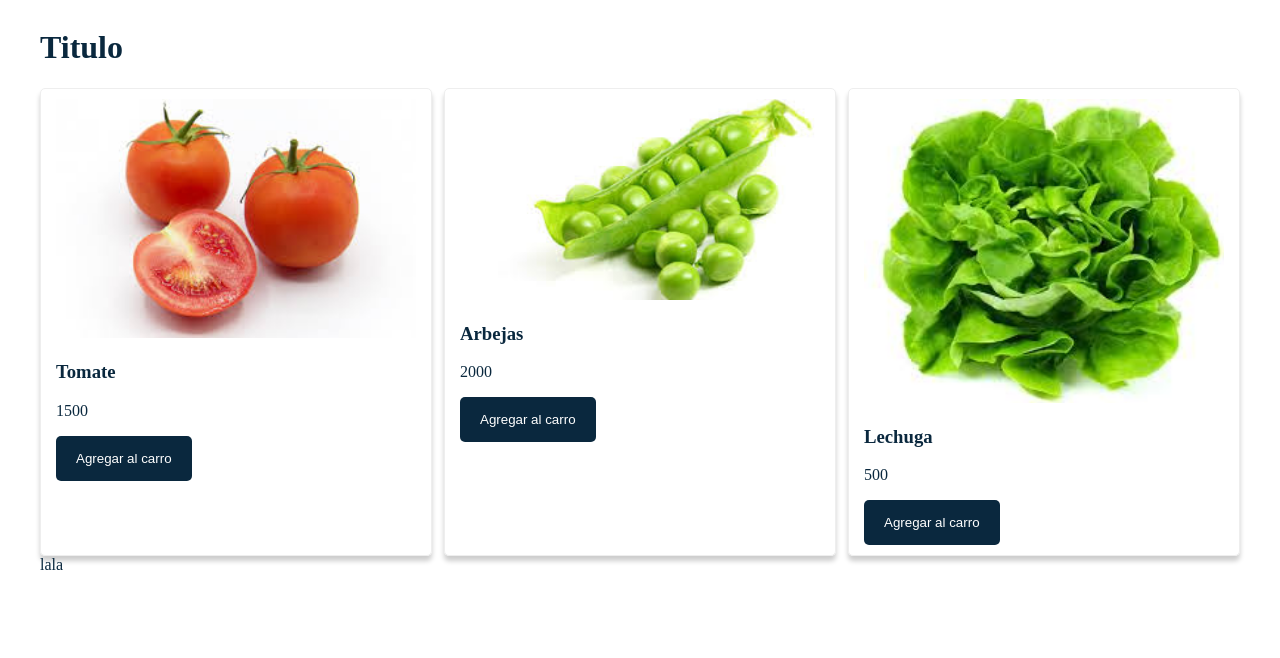
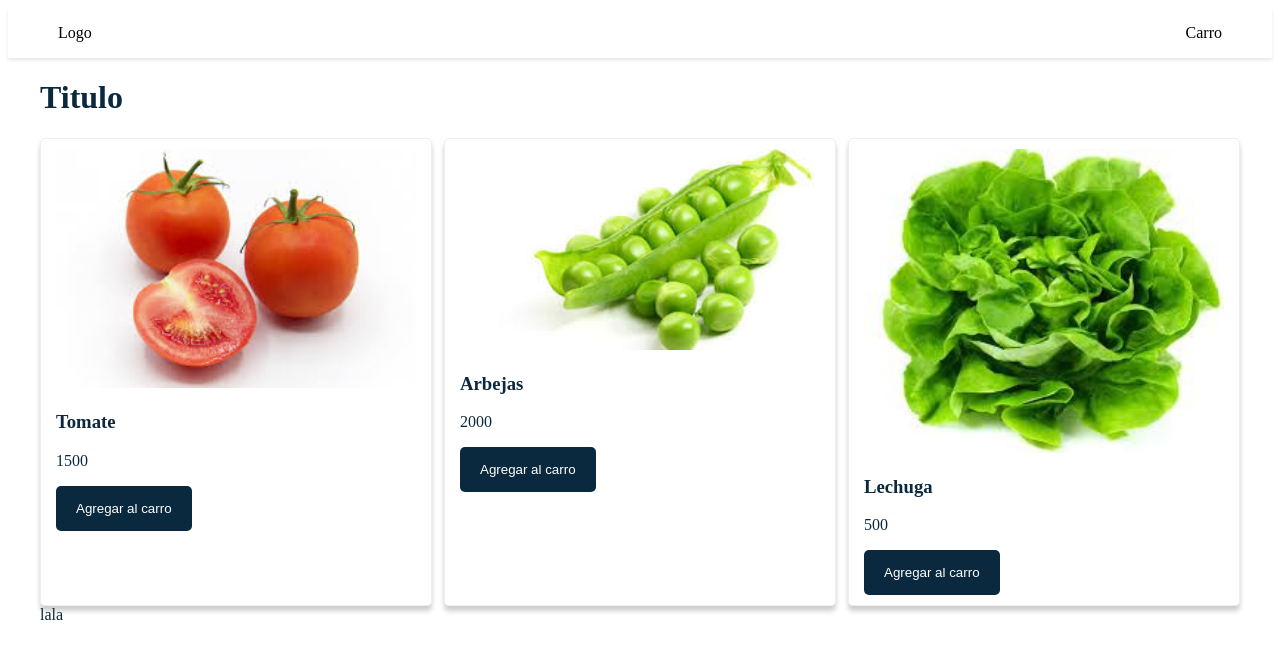
Before and after one commit to PabloRoves/29-proyecto-carro-de-compras, a React (Vite) app: page / in a window 1280 px wide. Shown: the top 658 px of the page. Built offline with nearby package versions, Linux system fonts and the light colour scheme.

Commit message:
Se implementa subsección 194 - Componente de navegación.

```diff
--- a/src/App.jsx
+++ b/src/App.jsx
@@ -2,6 +2,7 @@
 import Productos from './components/Productos.jsx'
 import Layout from './components/Layout.jsx'
 import Title from './components/Title.jsx'
+import Navbar from './components/Navbar.jsx'
 
 class App extends Component {
   state = {
@@ -15,6 +16,7 @@
   render(){
     return (
       <div>
+        <Navbar />
         <Layout>
           <Title />
           <Productos
--- /dev/null
+++ b/src/components/Navbar.jsx
@@ -0,0 +1,26 @@
+import { Component } from 'react';
+
+const styles = {
+    navbar: {
+        display: 'flex',
+        flexDirection: 'row',
+        alignItems: 'center',
+        heigh: '100px',
+        justifyContent: 'space-between',
+        position: 'relative', //esta propiedad la necesitaremos más adelante para poder mostrar el carro de compras y que el mismo se necuentre relativo al navbar
+        padding: '0 50px',
+        boxShadow: '0 2px 3px rgb(0, 0, 0, 0.1)'
+    }
+}
+class Navbar extends Component{
+    render(){
+        return(
+            <nav style={styles.navbar}>
+                <p>Logo</p>
+                <p>Carro</p>
+            </nav>
+        )
+    }
+}
+
+export default Navbar;
```
